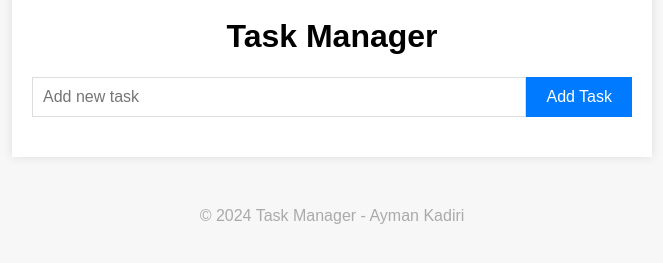
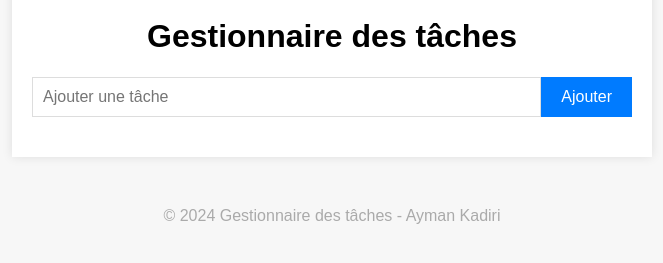
Before and after one commit to kadiriayman96/Task-Manager---CRUD-ES6, a plain HTML site: page index.html in a window 1280 px wide. Shown: the part 173-436 px from the top of the page, without its empty margins (308-971 px from the left). Drawn offline with Linux system fonts and the light colour scheme.

Commit message:
Modification des titres

```diff
--- a/index.html
+++ b/index.html
@@ -9,15 +9,20 @@
   <body>
     <div class="container">
       <img src="img/logo.png" alt="Task Manager" />
-      <h1>Task Manager</h1>
+      <h1>Gestionnaire des tâches</h1>
       <form id="taskForm">
-        <input type="text" id="taskInput" placeholder="Add new task" required />
-        <button type="submit">Add Task</button>
+        <input
+          type="text"
+          id="taskInput"
+          placeholder="Ajouter une tâche"
+          required
+        />
+        <button type="submit">Ajouter</button>
       </form>
       <ul id="taskList"></ul>
     </div>
     <footer>
-      <p>&copy; 2024 Task Manager - Ayman Kadiri</p>
+      <p>&copy; 2024 Gestionnaire des tâches - Ayman Kadiri</p>
     </footer>
 
     <script src="script.js"></script>
```
